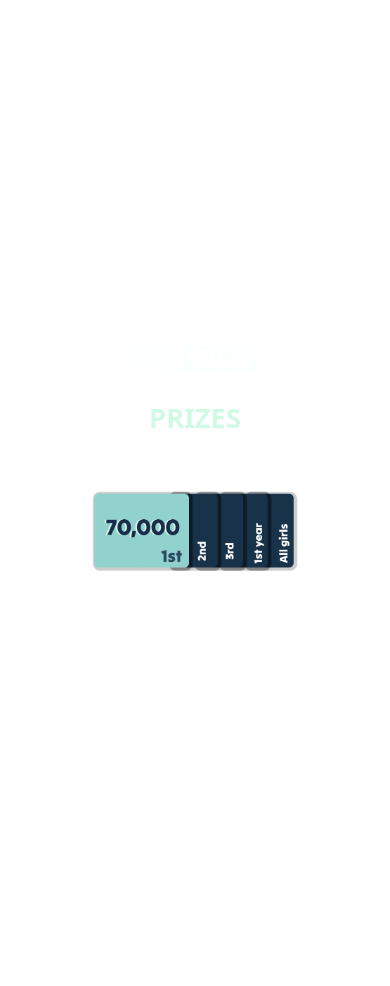
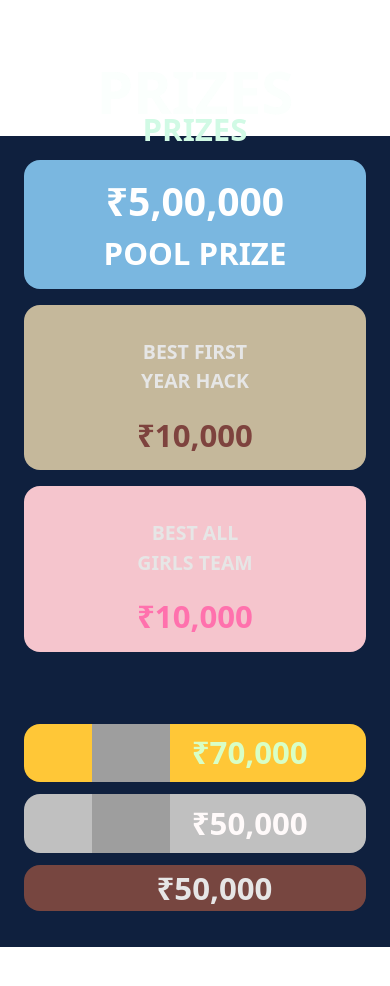
Before and after one commit to himanishpuri/HackTU6.0, a React (Vite) app: page / in a window 390 px wide. Shown: the part 1660-2646 px from the top of the page. Built offline with nearby package versions, Linux system fonts and the light colour scheme; grey boxes are pictures that could not be loaded; a web font is replaced by a local one.

Commit message:
prize responsive

```diff
--- a/src/MainLayout.tsx
+++ b/src/MainLayout.tsx
@@ -11,6 +11,7 @@ import Faq from "./Pages/FAQ/Faq";
 import AnotherPrize from "./Pages/Prize/AnotherPrize";
 
 import TwinklingBackground from "./TwinklingBackground";
+import NewPrize from "./Pages/Prize/NewPrize";
 
 function MainLayout() {
 	return (
@@ -21,7 +22,8 @@ function MainLayout() {
 			</TwinklingBackground>
 			<TwinklingBackground backgroundColor="#0F203E">
 				<About />
-				<AnotherPrize />
+				{/* <AnotherPrize /> */}
+				<NewPrize/>
 				<Tracks />
 				<Timeline />
 				{/* <Prize /> */}
--- a/src/Pages/Prize/NewPrize.tsx
+++ b/src/Pages/Prize/NewPrize.tsx
@@ -1,78 +1,78 @@
 const NewPrize = () => {
 	return (
 	  <>
-			<div className="justify-center flex">
-				<h1 className="text-[100px] text-[#D1FAE5] mt-[120px] font-extrabold tracking-normal absolute">
+		<div className="justify-center flex flex-wrap md:space-y-0 space-y-5">
+		  <h1 className="text-[8vw] text-[#D1FAE5] mt-[20vw] md:mt-[120px] font-extrabold tracking-normal absolute">
 			PRIZES
 		  </h1>
-				<h1 className="text-[150px] text-[#D1FAE5] opacity-10 font-extrabold tracking-normal">
+		  <h1 className="text-[15vw] text-[#D1FAE5] opacity-10 font-extrabold tracking-normal">
 			PRIZES
 		  </h1>
 		</div>
-			<div className="h-screen w-full flex bg-[#0F203E] justify-center items-center p-9">
-				<div className="left h-[70%] w-[50%] p-9">
-					<div className="h-[55%] w-full bg-[#7AB7E0] p-9 rounded-2xl">
-						<div className="flex justify-center font-semibold text-8xl text-white text-[#e6e6e6] opacity-1 font-extrabold tracking-normal">
+		<div className="h-auto md:h-screen w-full flex flex-col md:flex-row bg-[#0F203E] justify-center items-center p-3 md:p-9">
+		  <div className="left h-auto md:h-[70%] w-full md:w-[50%] p-3 md:p-9">
+			<div className="h-auto md:h-[55%] w-full bg-[#7AB7E0] p-3 md:p-9 flex-col justify-center items-center rounded-2xl">
+			  <div className="flex font-semibold text-[10vw] md:text-8xl justify-center items-center text-white text-[#e6e6e6] opacity-1 font-extrabold ">
 				₹5,00,000
 			  </div>
-						<h1 className="flex justify-center font-semibold text-6xl text-white text-[#e6e6e6] opacity-1 font-extrabold tracking-normal">
+			  <h1 className="flex justify-center font-semibold text-[8vw] md:text-6xl text-white text-[#e6e6e6] opacity-1 font-extrabold tracking-normal">
 				POOL PRIZE
 			  </h1>
 			</div>
-					<div className="flex h-full w-ful gap-4 mb-9 mt-4">
-						<div className="h-[45%] w-[50%] bg-[#c5b89b] rounded-2xl justify-center text-4xl font-semibold text-white">
-							<div>
-								<h1 className="w-full h-9 flex justify-center mt-5 font-semibold text-[#e6e6e6] tracking-normal">
+			<div className="flex flex-col md:flex-row h-full w-full gap-4 mb-9 mt-4">
+			  <div className="h-auto md:h-[45%] w-full md:w-[50%] bg-[#c5b89b] rounded-2xl flex justify-center items-center text-[5vw] md:text-4xl font-semibold text-white p-3">
+				<div className="text-center">
+				  <h1 className="w-full flex justify-center mt-5 font-semibold text-[#e6e6e6] tracking-normal">
 					BEST FIRST
 				  </h1>
-								<h1 className="w-full h-9 flex justify-center font-bold text-[#e6e6e6] ">
+				  <h1 className="w-full flex justify-center font-bold text-[#e6e6e6]">
 					YEAR HACK
 				  </h1>
-							</div>
-							<div className="flex justify-center font-semibold mt-4 text-6xl text-[#7e433e] opacity-8 tracking-normal">
+				  <div className="flex justify-center font-semibold mt-4 text-[8vw] md:text-6xl text-[#7e433e] opacity-8 tracking-normal">
 					₹10,000
 				  </div>
 				</div>
-						<div className="h-[45%] w-[50%] bg-[#f5c5cd] rounded-2xl justify-center text-4xl font-semibold text-white">
-							<div>
-								<h1 className="w-full h-9 flex justify-center mt-5 font-semibold  text-[#e6e6e6]">
+			  </div>
+			  <div className="h-auto md:h-[45%] w-full md:w-[50%] bg-[#f5c5cd] rounded-2xl flex justify-center items-center text-[5vw] md:text-4xl font-semibold text-white p-3">
+				<div className="text-center">
+				  <h1 className="w-full flex justify-center mt-5 font-semibold text-[#e6e6e6]">
 					BEST ALL
 				  </h1>
-								<h1 className="w-full h-9 flex justify-center font-bold text-[#e6e6e6]">
+				  <h1 className="w-full flex justify-center font-bold text-[#e6e6e6]">
 					GIRLS TEAM
 				  </h1>
-							</div>
-							<div className="flex justify-center text-[#FF71AD] font-semibold mt-4 text-6xl">
+				  <div className="flex justify-center text-[#FF71AD] font-semibold mt-4 text-[8vw] md:text-6xl">
 					₹10,000
 				  </div>
 				</div>
 			  </div>
 			</div>
-				<div className="right h-[70%] w-[40%] px-5 py-6">
-					<div className="h-1/3 bg-[#ffc737] rounded-2xl">
-						<div className="flex">
+		  </div>
+		  <div className="right h-auto md:h-[70%] w-full md:w-[40%] px-3 py-6 md:px-5 md:py-6">
+			<div className="h-1/3 bg-[#ffc737] rounded-2xl flex items-center justify-center">
+			  <div className="flex items-center">
 				<img
-								className="h-[19vh] w-[10vw] object-fit-cover"
+				  className="h-[15vw] md:h-[19vh] w-[25vw] md:w-[10vw] sm:h-[7vh] sm:[w-5vw] object-contain"
 				  src="https://static.vecteezy.com/system/resources/previews/028/592/471/non_2x/1st-prize-trophy-hand-drawn-education-icon-free-png.png"
 				  alt=""
 				/>
-							<h1 className="flex items-center font-semibold mt-2 text-7xl text-[#d8ffc6]">
+				<h1 className="font-semibold text-[8vw] md:text-7xl text-[#d8ffc6] ml-3">
 				  ₹70,000
 				</h1>
 			  </div>
 			</div>
-					<div className="h-1/3 bg-[#c0c0c0] rounded-2xl mt-3 flex">
+			<div className="h-1/3 bg-[#c0c0c0] rounded-2xl mt-3 flex items-center justify-center">
 			  <img
-							className="h-[16vh] ml-5 w-[7vw] mt-2 object-fit-cover"
+				className="h-[15vw] md:h-[16vh] w-[25vw] md:w-[7vw] object-contain"
 				src="https://uxwing.com/wp-content/themes/uxwing/download/sport-and-awards/2nd-prize-icon.png"
 				alt=""
 			  />
-						<h1 className="flex items-center font-semibold mt-2 ml-6 text-7xl text-[#fffafa]">
+			  <h1 className="font-semibold text-[8vw] md:text-7xl text-[#fffafa] ml-3">
 				₹50,000
 			  </h1>
 			</div>
-					<div className="h-1/3 bg-[#774640] rounded-2xl mt-3 flex justify-center">
-						<h1 className="flex items-center font-semibold mt-2 text-7xl text-[#e6e6e6] ml-[5vw]">
+			<div className="h-1/3 bg-[#774640] rounded-2xl mt-3 flex items-center justify-center">
+			  <h1 className="font-semibold text-[8vw] md:text-7xl text-[#e6e6e6] ml-[10vw] md:ml-[5vw]">
 				₹50,000
 			  </h1>
 			</div>
```
Lines whose indentation alone changed are shown as unchanged.
